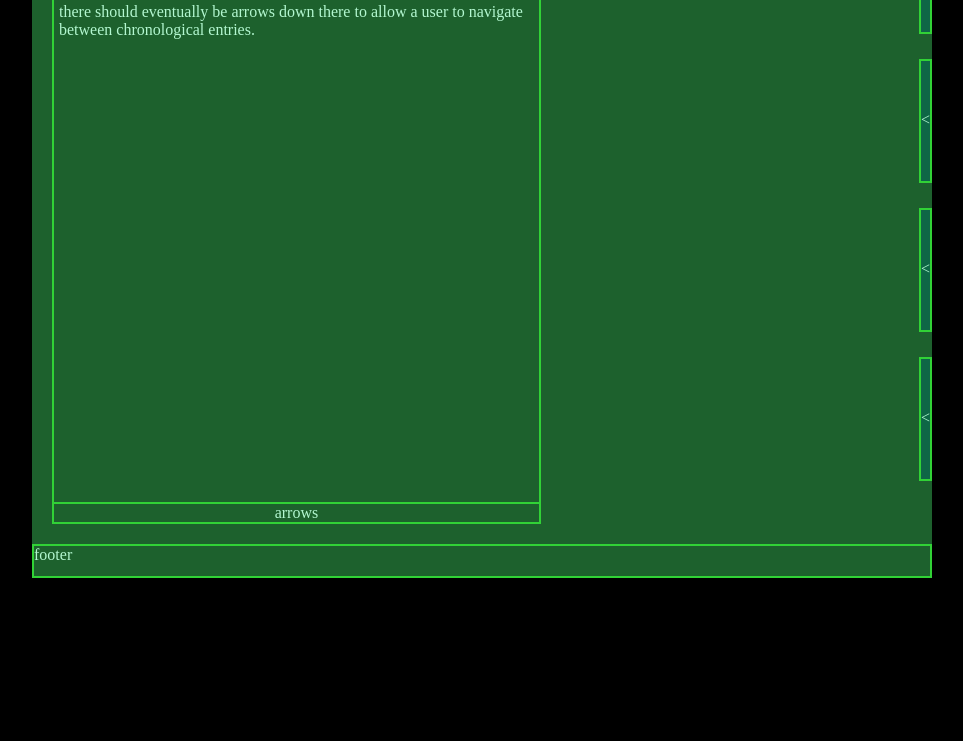
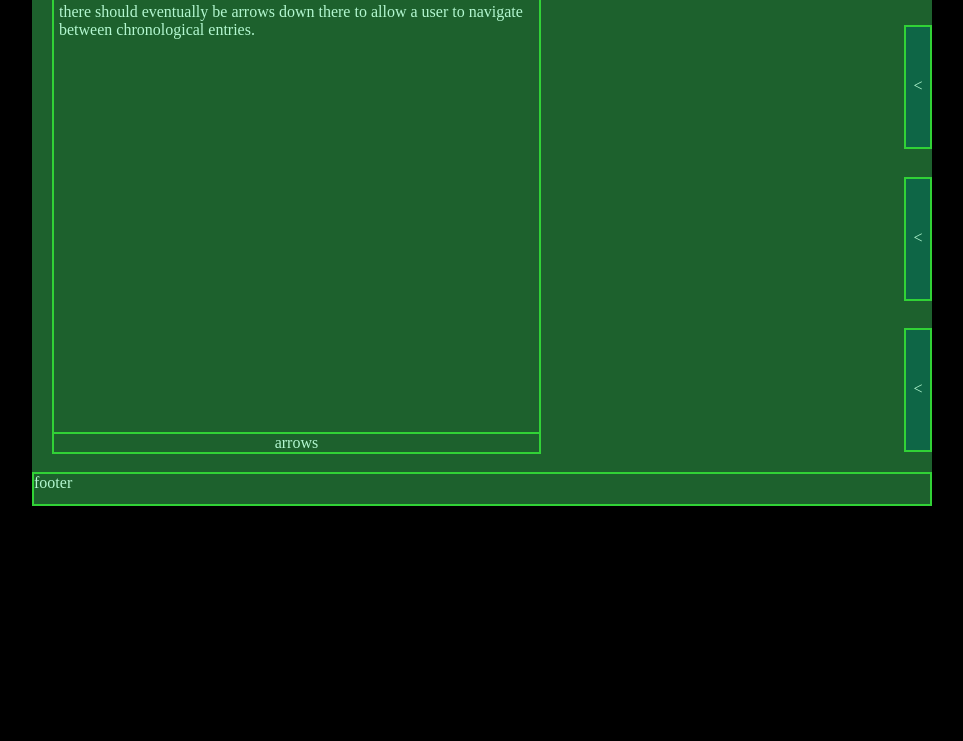
Before and after one commit to krlhBlupine/milkweed, a plain HTML site: page index.html in a window 1280 px wide. Shown: the part 163-904 px from the top of the page, without its empty margins (166-1129 px from the left). Before the commit the page ends 800 px from the top, so only its background shows below. Drawn offline with Linux system fonts and the light colour scheme.

Commit message:
fiddling with the height

```diff
--- a/style.css
+++ b/style.css
@@ -28,6 +28,10 @@ header, main, footer, .nav_arrows, .popbar{
     flex-basis: 100%;
     position:sticky;
     z-index: 2;
+}
+
+.allcontainer{
+    height: 1200px;
 }
 
 .container{
@@ -62,8 +66,7 @@ header{
 main{
     border-top: 0px;
     width: 100%-1px;
-    max-height: 95%;
-    height: 599px;
+    height: 90%;
     padding: 5px;
 }
 
@@ -90,12 +93,12 @@ main{
 }
 
 .bar_row{                /* <-- Flexbox holding the row of menus. */
-    height: 600px;
-    margin-top: 40px;
+    height: 100%;
+    width: 30px;
 }
 
 .popbar{                 /* <-- Class for the bits you hover over. */
-    margin-top: 25px;
+    margin-top:100%;
     flex-direction: column;
     background-color: var(--sidebars);
   }
@@ -104,6 +107,7 @@ main{
         vertical-align: middle;
         text-align:center;
         min-height: 20px;
+        height: 30%;
         margin-top: 50px;
         margin-bottom: 50px;
     }
```
